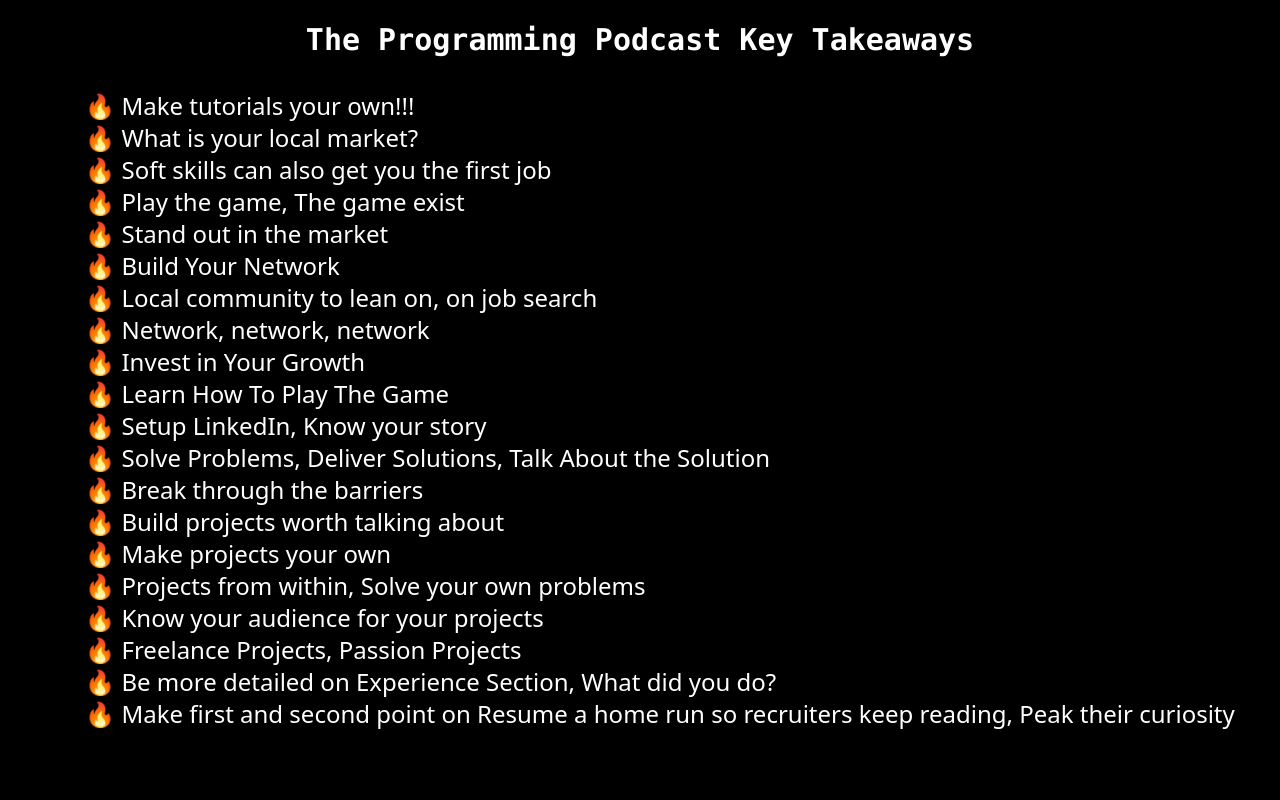
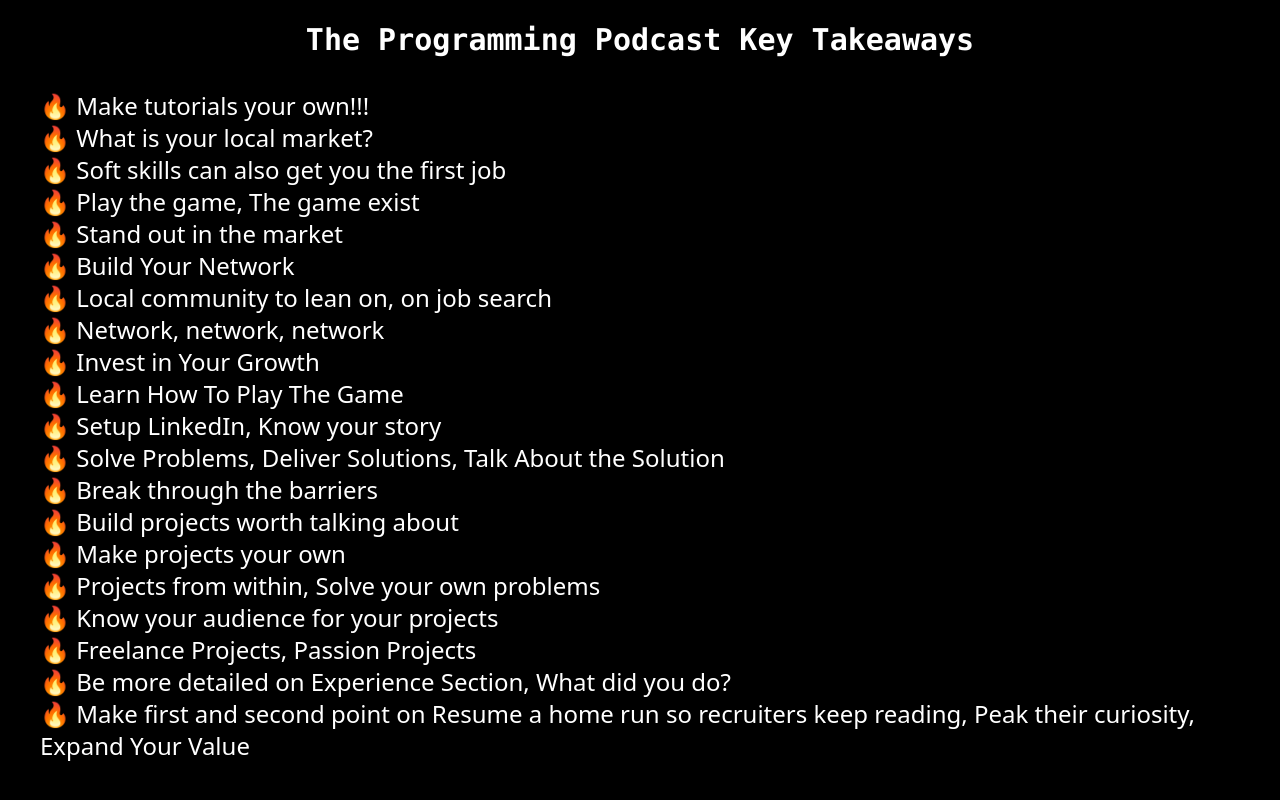
Before and after one commit to Davonne007-TX/game-plan, a React (Vite) app: page /gamePlan14 in a window 1280 px wide. Shown: the part 310-1110 px from the top of the page. Built offline with nearby package versions, Linux system fonts and the light colour scheme; a web font is replaced by a local one.

Commit message:
one more

```diff
--- a/src/components/Fourteen/Podcast1.jsx
+++ b/src/components/Fourteen/Podcast1.jsx
@@ -33,7 +33,7 @@
     },
     {
       point:
-        "Make first and second point on Resume a home run so recruiters keep reading, Peak their curiosity ",
+        "Make first and second point on Resume a home run so recruiters keep reading, Peak their curiosity, Expand Your Value ",
       id: 20,
     },
   ];
```
